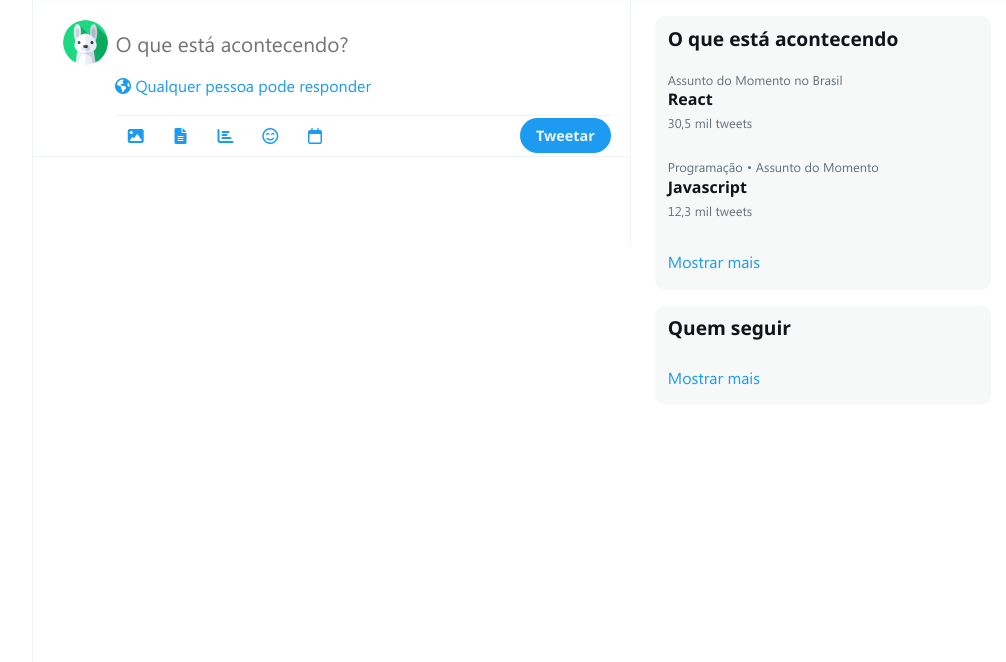
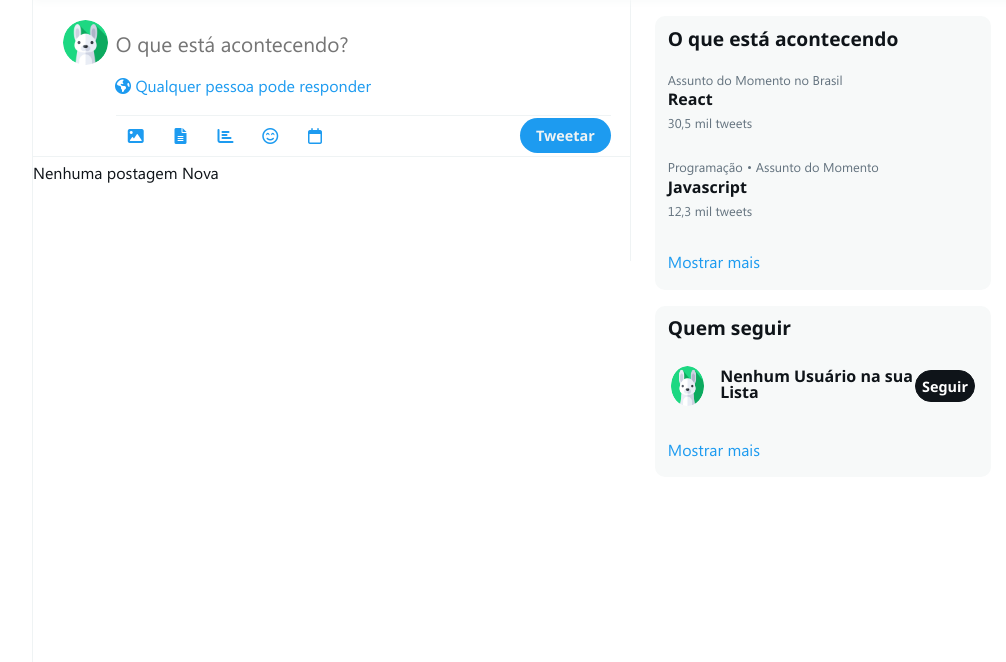
Before and after one commit to airton-silva/clone_twitter, a Flask app: template app/templates/index.html in a window 1280 px wide. Shown: the part 53-715 px from the top of the page, without its empty margins (95-1101 px from the left). Run offline with Flask 3, Linux system fonts and the light colour scheme; the template is opened without the code that fills it, so the values that code supplies are empty; parts of the project's set-up code (start-up, migrations or seed data) failed here and were passed over; some libraries are stand-ins or nearby versions.

Commit message:
renderizar tweters dinamicos vindos do banco

```diff
--- a/app/templates/index.html
+++ b/app/templates/index.html
@@ -25,10 +25,67 @@
             <button type="button" data-js="tweet-button">Tweetar</button>
         </div>
     </div>
+    {% if posts %}
+        {% for post in posts %}
+            <div data-js="tweets" class="tweets">
+                <div class="tweet">
+                    <div class="tweet__more">
+                      <i class="fas fa-ellipsis-h"></i>
+                    </div>
 
-    <div data-js="tweets" class="tweets">
+                    <div class="info">
+                      <figure class="user">
+                        <img alt="User Avatar" src="${page.image}" data-user-image />
+                      </figure>
+
+                      <div style="width: 100%;">
+                        <div class="tweet__content">
+                          <div class="posted">
+                            <div class="posted__title">
+                              <h3 class="tweet__username" data-user-name>@{{post.user.name}}</h3>
+                              <p class="tweet__user_id" data-user-id>@{{post.user.username}}</p>
+                            </div>
+                            <p>· <span class="tweet__time" data-user-time>${time}</span></p>
+                          </div>
+
+                          ${getDescription(description)}
+
+                         {{post.content}}
+
 
                         </div>
+
+                        <div class="tweet__actions">
+                          <div class="tweet__action">
+                            <i class="far fa-comment"></i>
+                            <span>${formatMetric(metrics.likes)}</span>
+                          </div>
+
+                          <div class="tweet__action">
+                            <i class="far fa-heart"></i>
+                            <span>${formatMetric(metrics.comments)}</span>
+                          </div>
+
+                          <div class="tweet__action">
+                            <i class="fas fa-retweet"></i>
+                            <span>${formatMetric(metrics.retweets)}</span>
+                          </div>
+
+                          <div class="tweet__action">
+                            <i class="fas fa-share-alt"></i>
+                            <span></span>
+                          </div>
+                        </div>
+                      </div>
+                    </div>
+                  </div>
+            </div>
+        {% endfor %}
+    {% else %}
+        <div data-js="tweets" class="tweets">
+            Nenhuma postagem Nova
+        </div>
+    {% endif %}
 </section>
 
 <section class="feed sticky">
@@ -56,6 +113,7 @@
 
     <div class="feed__card">
         <h2>Quem seguir</h2>
+        {% if users %}
             {% for user in users %}
             <div class="card__user card--hover">
                 <figure class="card__avatar">
@@ -71,6 +129,20 @@
             </div>
 
             {% endfor %}
+        {% else %}
+            <div class="card__user card--hover">
+                <figure class="card__avatar">
+                    <img alt="User Avatar" src="{{url_for('static', filename='./assets/rabbit.png')}}" />
+                </figure>
+
+                <div class="card__info">
+                    <p class="card__username">Nenhum Usuário na sua Lista</p>
+
+                </div>
+
+                <button type="button">Seguir</button>
+            </div>
+        {% endif %}
 
         <p class="card__more card--hover">Mostrar mais</p>
     </div>
```
Lines whose indentation alone changed are shown as unchanged.
